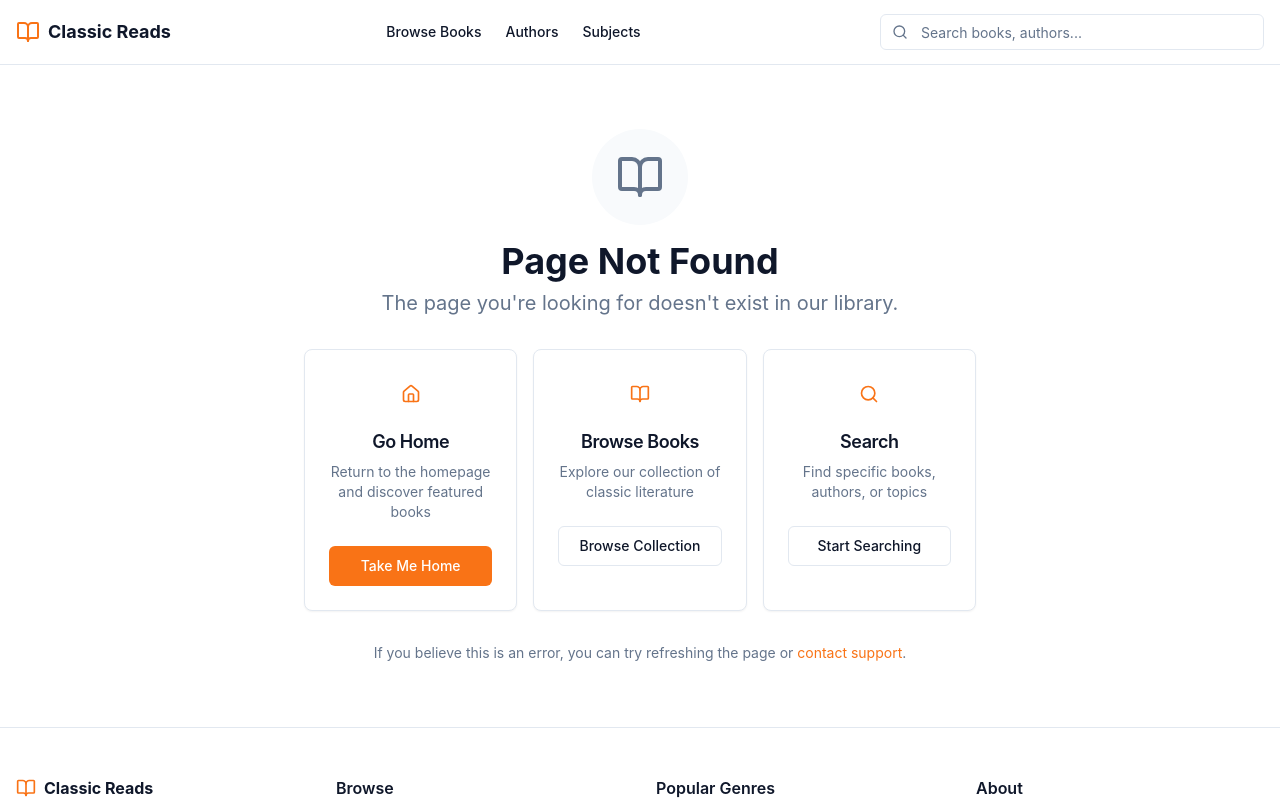
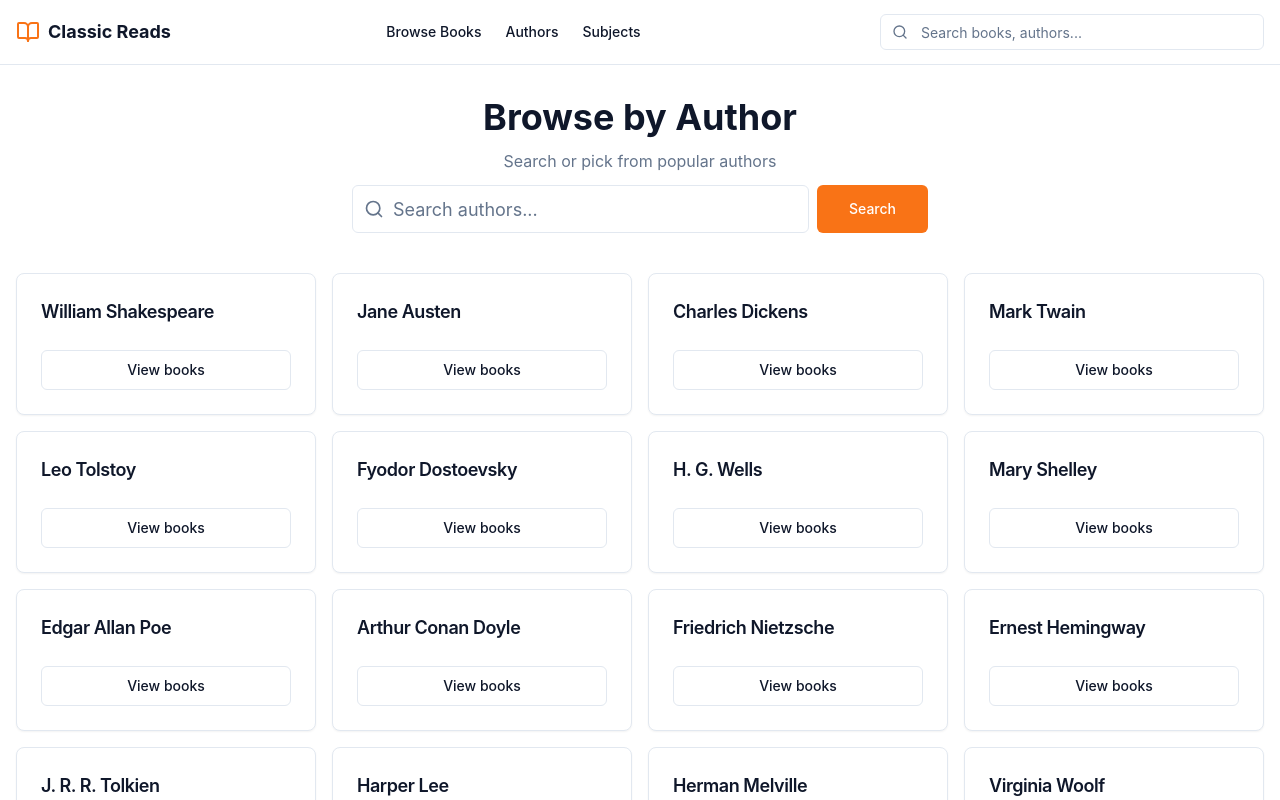
Before and after one commit to GheCristea/classic-reads, a Next.js app: page /authors in a window 1280 px wide. Before the commit this address had no page. Built offline with nearby package versions, Linux system fonts and the light colour scheme.

Commit message:
Add AuthorsPage component to display popular authors with search functionality and dynamic routing

```diff
--- /dev/null
+++ b/src/app/authors/page.tsx
@@ -0,0 +1,80 @@
+import { SearchField } from "@/components/common/SearchField"
+import { Button } from "@/components/ui/button"
+import { Card, CardContent, CardHeader, CardTitle } from "@/components/ui/card"
+
+export const dynamic = 'force-static'
+export const revalidate = 300
+
+const popularAuthors = Array.from(new Set([
+  "William Shakespeare",
+  "Jane Austen",
+  "Charles Dickens",
+  "Mark Twain",
+  "Leo Tolstoy",
+  "Fyodor Dostoevsky",
+  "H. G. Wells",
+  "Mary Shelley",
+  "Edgar Allan Poe",
+  "Arthur Conan Doyle",
+  "Friedrich Nietzsche",
+  "Ernest Hemingway",
+  "J. R. R. Tolkien",
+  "Harper Lee",
+  "Herman Melville",
+  "Virginia Woolf",
+  "George Orwell",
+  "Oscar Wilde",
+  "Virginia Woolf",
+  "George Orwell",
+  "Oscar Wilde",
+  "Virginia Woolf",
+  "George Orwell",
+  "Oscar Wilde",
+  "Virginia Woolf",
+  "George Orwell",
+  "Oscar Wilde",
+]))
+
+function toSlug(name: string): string {
+  return encodeURIComponent(
+    name
+      .trim()
+      .toLowerCase()
+      .replace(/['’]/g, '')
+      .replace(/\s+/g, '-')
+  )
+}
+
+export default function AuthorsPage() {
+  return (
+    <div className="container mx-auto px-4 py-8">
+      <div className="mb-10 text-center space-y-3">
+        <h1 className="text-3xl md:text-4xl font-bold">Browse by Author</h1>
+        <p className="text-muted-foreground">Search or pick from popular authors</p>
+        <div className="max-w-xl mx-auto mt-4">
+          <SearchField
+            placeholder="Search authors..."
+            size="lg"
+            showButton
+            buildHref={(q) => `/authors/${toSlug(q)}`}
+          />
+        </div>
+      </div>
+
+      <div className="grid sm:grid-cols-2 md:grid-cols-3 lg:grid-cols-4 gap-4">
+        {popularAuthors.map((name) => (
+          <Card key={name} className="hover:shadow-md transition-shadow">
+            <CardHeader>
+              <CardTitle className="text-lg">{name}</CardTitle>
+            </CardHeader>
+            <CardContent>
+              <Button asChild variant="outline" className="w-full">
+                <a href={`/authors/${toSlug(name)}`}>View books</a>
+              </Button>
+            </CardContent>
+          </Card>
+        ))}
+      </div>
+    </div>
+  )
+}
```
